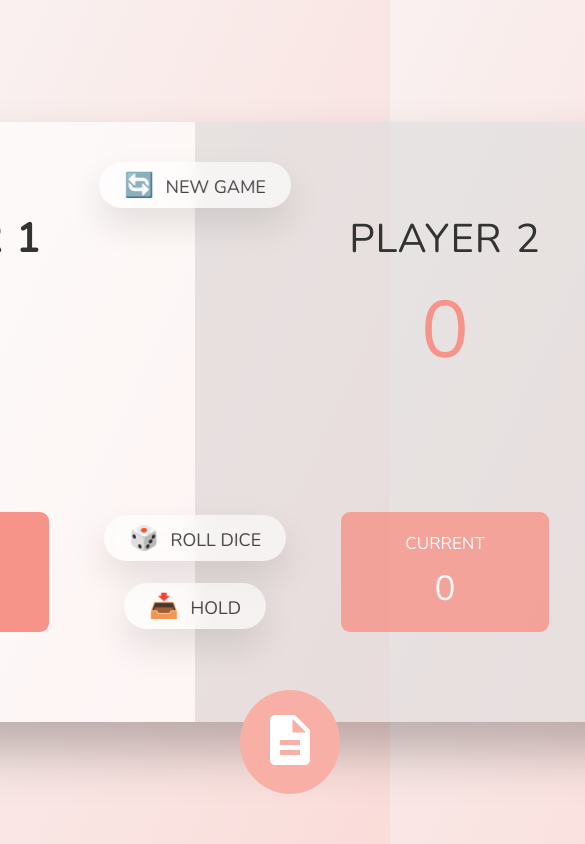
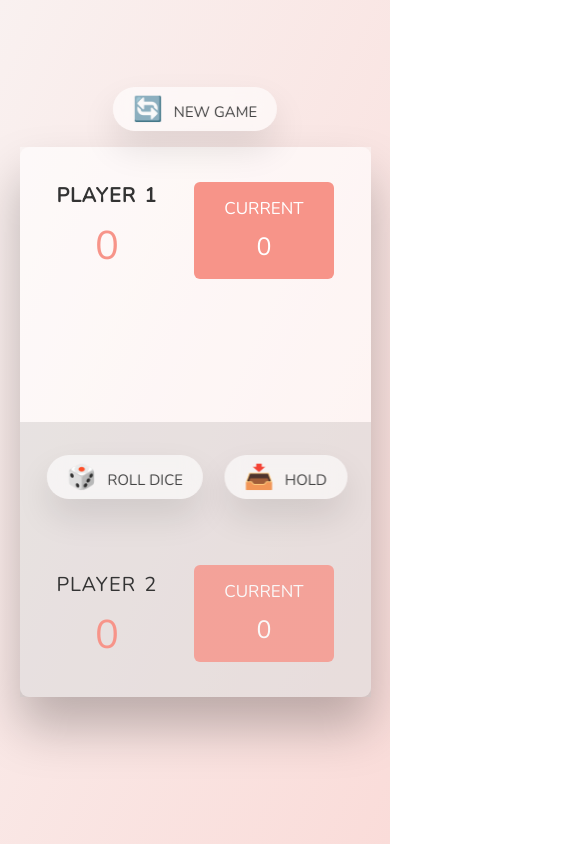
Before and after one commit to MehdiSajedi1/Dice-Game, a React (Create React App) app: page / in a window 390 px wide. Shown: the top 844 px of the page, 585 px wide, since content can reach past the window. Built offline with nearby package versions, Linux system fonts and the light colour scheme.

Commit message:
Added responsive design

```diff
--- a/src/App.css
+++ b/src/App.css
@@ -21,6 +21,7 @@
 html {
   font-size: 62.5%;
   box-sizing: border-box;
+  overflow-y: hidden;
 }
 
 body {
@@ -36,33 +37,40 @@ body {
   display: flex;
   align-items: center;
   justify-content: center;
+  overflow-y: hidden;
 }
 
 /* LAYOUT */
-main {
+.main {
   position: relative;
   width: 100rem;
   height: 60rem;
   background-color: rgba(255, 255, 255, 0.35);
   box-shadow: 0 3rem 5rem rgba(0, 0, 0, 0.25);
   border-radius: 9px;
-  overflow: hidden;
   display: flex;
   transition: all 0.3s ease-out;
+  align-items: stretch;
 }
 
-main.faded {
+.main.faded {
   opacity: 0.15;
 }
 
 .player {
-  flex: 50%;
-  padding: 9rem;
+  flex: 1;
   display: flex;
   flex-direction: column;
   align-items: center;
+  justify-content: space-evenly;
   transition: all 0.75s;
   background-color: rgba(200, 200, 200, 0.4);
+}
+
+.player-score-box {
+  display: flex;
+  flex-direction: column;
+  align-items: center;
 }
 
 /* ELEMENTS */
@@ -100,10 +108,10 @@ main.faded {
 .current {
   background-color: var(--clr-primary);
   opacity: 0.8;
-  border-radius: 9px;
+  border-radius: 6px;
   color: #fff;
-  width: 65%;
   padding: 2rem;
+  padding: 2rem 6.5rem;
   text-align: center;
   transition: all 0.75s;
 }
@@ -112,7 +120,6 @@ main.faded {
   text-transform: uppercase;
   margin-bottom: 1rem;
   font-size: 1.7rem;
-  /* color: #ddd; */
 }
 
 .current-score {
@@ -133,14 +140,13 @@ main.faded {
   cursor: pointer;
   font-weight: 400;
   transition: all 0.2s;
-
   background-color: white;
   background-color: rgba(255, 255, 255, 0.6);
   backdrop-filter: blur(10px);
-
   padding: 0.7rem 2.5rem;
   border-radius: 50rem;
   box-shadow: 0 1.75rem 3.5rem rgba(0, 0, 0, 0.1);
+  white-space: nowrap;
 }
 
 .btn::first-letter {
@@ -153,10 +159,10 @@ main.faded {
   top: 4rem;
 }
 .btn--roll {
-  top: 39.3rem;
+  top: 38.3rem;
 }
 .btn--hold {
-  top: 46.1rem;
+  top: 45.1rem;
 }
 
 .btn:active {
@@ -203,7 +209,6 @@ main.faded {
   padding: 20px;
   cursor: pointer;
   border-radius: 50%;
-  /* background-image: linear-gradient(to right, #753682 0%, #bf2e34 100%); */
   background-color: var(--clr-secondary);
 }
 
--- a/src/App.js
+++ b/src/App.js
@@ -5,6 +5,7 @@ import Button from './components/Button';
 import Rules from './components/Rules';
 import RulesModal from './components/RulesModal';
 import './App.css';
+import './media.css';
 
 const gamePoint = 100;
 
@@ -86,7 +87,7 @@ function App() {
 
   return (
     <>
-      <main className={showModal ? 'faded' : undefined}>
+      <main className={`main ${showModal} ? 'faded' : ''`}>
         <Player
           playerNum="1"
           score={game.score1}
--- a/src/components/Player.jsx
+++ b/src/components/Player.jsx
@@ -9,12 +9,14 @@ const Player = ({
 }) => {
   return (
     <section
-      className={`player ${activePlayer ? 'player--active' : ''} ${
-        score >= gamePoint ? 'player--winner' : ''
-      } `}
+      className={`player player--${playerNum} ${
+        activePlayer ? 'player--active' : ''
+      } ${score >= gamePoint ? 'player--winner' : ''} `}
     >
-      <h2 className="name">Player {playerNum}</h2>
-      <p className="score">{score}</p>
+      <div className="player-score-box">
+        <h2 className="name">Player {playerNum}</h2>
+        <p className="score">{score}</p>
+      </div>
       <div className="current">
         <p className="current-label">Current</p>
         <p className="current-score">{activePlayer ? currentScore : 0}</p>
--- /dev/null
+++ b/src/media.css
@@ -0,0 +1,84 @@
+@media (max-width: 1100px) {
+  .main {
+    flex-direction: column;
+    height: clamp(1px, 550px, 95vh);
+    width: 90vw;
+  }
+
+  .player {
+    flex-direction: row;
+    padding: 0;
+  }
+
+  .player--1 {
+    align-items: flex-start;
+    padding-top: 3.5rem;
+  }
+
+  .player--2 {
+    align-items: flex-end;
+    padding-bottom: 3.5rem;
+  }
+
+  .player-score-box {
+    display: flex;
+    flex-direction: column;
+  }
+
+  .name {
+    font-size: 2rem;
+    white-space: nowrap;
+  }
+
+  .score {
+    font-size: 4rem;
+  }
+
+  .current {
+    padding: 1.5rem 3rem;
+  }
+
+  .current-score {
+    font-size: 2.5rem;
+  }
+
+  .btn {
+    padding: 0.6rem 2rem;
+    font-size: 1.5rem;
+    transform: translateX(-50%);
+  }
+
+  .btn:active {
+    transform: translate(-50%, -40%);
+  }
+
+  .btn--new {
+    top: -6rem;
+  }
+
+  .btn--new:active {
+    transform: translate(-50%, 3px);
+  }
+
+  .btn--roll {
+    transform: translate(-50%, -50%);
+    top: 33rem;
+    left: clamp(1px, 110px, 30%);
+  }
+
+  .btn--hold {
+    transform: translate(-50%, -50%);
+    top: 33rem;
+    left: calc(90vw - 85px);
+  }
+
+  .dice {
+    height: 7rem;
+    top: 17.5rem;
+  }
+
+  .rules-container,
+  .rules-modal {
+    display: none;
+  }
+}
```
